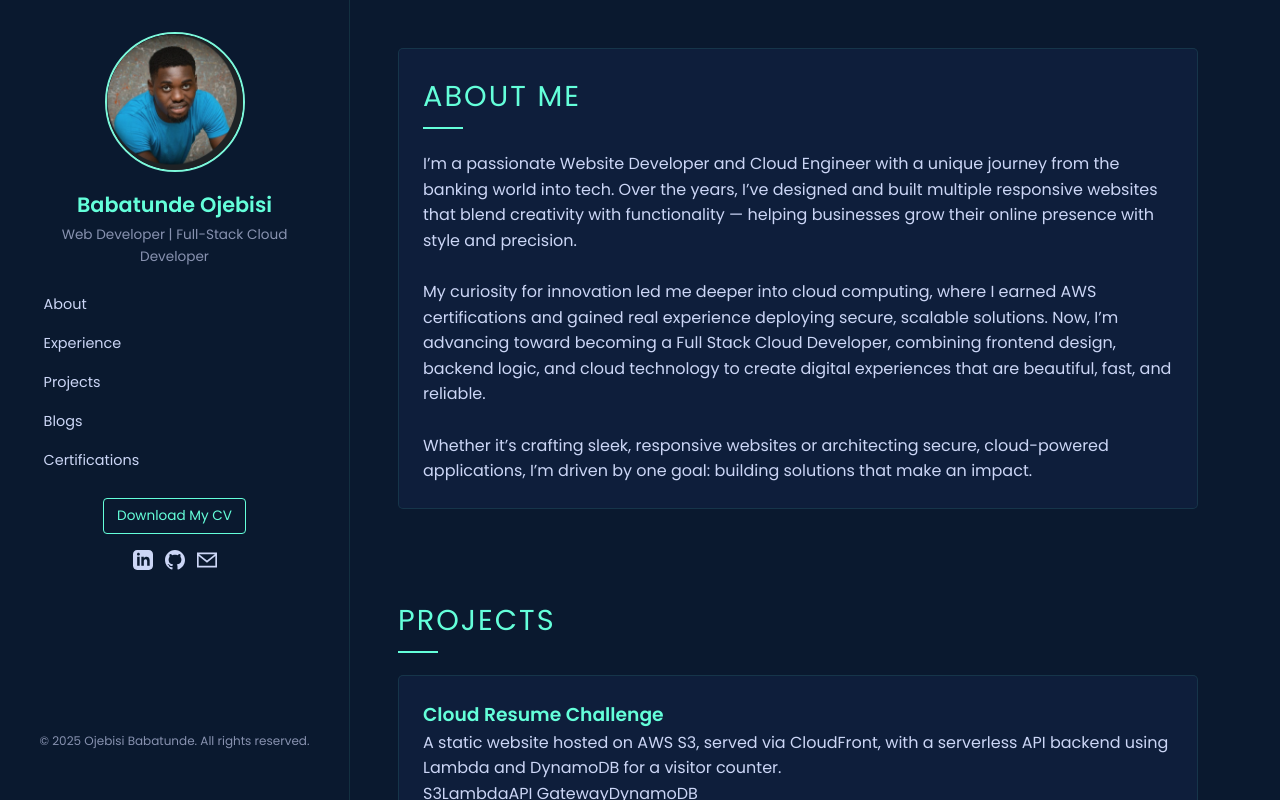
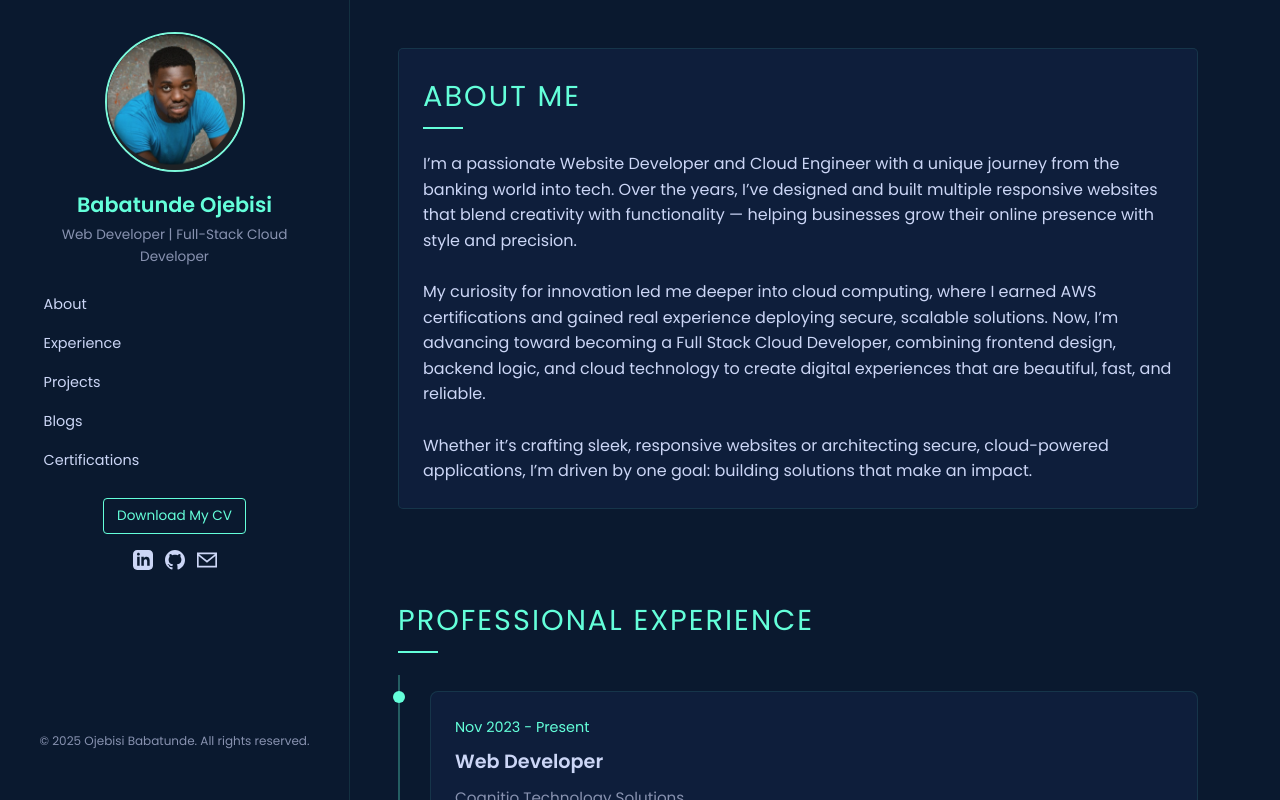
Before and after one commit to Babatunde-Ojebisi/Portfolio, a React (Create React App) app in the folder portfolio-react/: page / in a window 1280 px wide. Built offline with nearby package versions, Linux system fonts and the light colour scheme.

Commit message:
Completed Experience Section

```diff
--- a/portfolio-react/src/App.js
+++ b/portfolio-react/src/App.js
@@ -1,6 +1,7 @@
 import React from 'react';
 import './styles/globals.css';
 import About from './components/About';
+import Experience from './components/Experience';
 import Skills from './components/Skills';
 import Certifications from './components/Certifications';
 import Projects from './components/Projects';
@@ -56,9 +57,10 @@ function App() {
 
       <main className="main-content">
         <section id="about"><About /></section>
+        <section id="experience"><Experience /></section>
         <section id="projects"><Projects /></section>
         <section id="blogs"><Interests /></section>
-        <section id="career"><Skills /></section>
+        <section id="skills"><Skills /></section>
         <section id="certifications"><Certifications /></section>
         <section id="contact"><Contact /></section>
       </main>
--- /dev/null
+++ b/portfolio-react/src/components/Experience.js
@@ -0,0 +1,105 @@
+import React from 'react';
+
+function Experience() {
+  const experiences = [
+    {
+      period: "Nov 2023 - Present",
+      company: "Cognitio Technology Solutions",
+      position: "Web Developer",
+      description: "Specializing in creating modern, responsive websites with a focus on user experience and performance optimization.",
+      achievements: [
+        "Develop and maintain client websites using modern web technologies",
+        "Implement SEO best practices to improve website visibility",
+        "Manage Google Ads campaigns for enhanced online presence"
+      ],
+      skills: [
+        "Frontend Development",
+        "WordPress",
+        "SEO Optimization",
+        "Google Ads",
+        "Responsive Design",
+        "Performance Optimization"
+      ],
+      current: true
+    },
+    {
+      period: "Jul 2024 - Dec 2024",
+      company: "Soutech Ventures [Contract]",
+      position: "IT Instructor & Web Administrator",
+      description: "Led comprehensive training programs in Cloud Computing and Data Analytics while managing multiple corporate websites.",
+      achievements: [
+        "Trained students in AWS cloud services and data analytics fundamentals",
+        "Managed content strategy and website redesign projects",
+        "Improved website traffic through SEO optimization and content scheduling",
+        "Developed and delivered custom training materials for technical courses"
+      ],
+      skills: [
+        "AWS Cloud Services",
+        "Python Programming",
+        "SQL Database Management",
+        "Data Cleaning & Preparation",
+        "Content Management",
+        "Technical Training",
+        "Leadership",
+        "Communication"
+      ],
+      current: false
+    },
+    {
+      period: "Feb 2021 - Jan 2024",
+      company: "VCL Microfinance Bank",
+      position: "Bank Operation Officer",
+      description: "Managed daily banking operations while ensuring exceptional customer service and accurate transaction processing.",
+      achievements: [
+        "Handled daily banking transactions with 100% accuracy",
+        "Provided excellent customer service to diverse clientele",
+        "Maintained detailed records of all banking operations",
+        "Ensured compliance with banking regulations and procedures"
+      ],
+      skills: [
+        "Cash Management",
+        "Customer Service",
+        "Financial Operations",
+        "Risk Management",
+        "Problem Solving",
+        "Attention to Detail",
+        "Team Collaboration"
+      ],
+      current: false
+    }
+  ];
+
+  return (
+    <section id="experience">
+      <h2>Professional Experience</h2>
+      <div className="timeline">
+        {experiences.map((exp, index) => (
+          <div key={index} className="timeline-item">
+            <div className="timeline-dot"></div>
+            <div className="timeline-content">
+              <div className="timeline-period">{exp.period}</div>
+              <h3 className="timeline-title">{exp.position}</h3>
+              <div className="timeline-company">{exp.company}</div>
+              <p className="timeline-description">{exp.description}</p>
+              <div className="timeline-achievements">
+                <h4>Key Achievements:</h4>
+                <ul>
+                  {exp.achievements.map((achievement, i) => (
+                    <li key={i}>{achievement}</li>
+                  ))}
+                </ul>
+              </div>
+              <div className="timeline-skills">
+                {exp.skills.map((skill, i) => (
+                  <span key={i} className="skill-tag">{skill}</span>
+                ))}
+              </div>
+            </div>
+          </div>
+        ))}
+      </div>
+    </section>
+  );
+}
+
+export default Experience;
--- a/portfolio-react/src/styles/globals.css
+++ b/portfolio-react/src/styles/globals.css
@@ -216,6 +216,137 @@ section h2::after {
     background-color: var(--accent);
 }
 
+/* --- Experience Section Styles --- */
+.timeline {
+    position: relative;
+    padding: 1rem 0;
+}
+
+.timeline::before {
+    content: '';
+    position: absolute;
+    left: 0;
+    top: 0;
+    height: 100%;
+    width: 2px;
+    background-color: var(--accent);
+    opacity: 0.3;
+}
+
+.timeline-item {
+    position: relative;
+    padding-left: 2rem;
+    margin-bottom: 2.5rem;
+}
+
+.timeline-item:last-child {
+    margin-bottom: 0;
+}
+
+.timeline-dot {
+    position: absolute;
+    left: -5px;
+    top: 0;
+    width: 12px;
+    height: 12px;
+    border-radius: 50%;
+    background-color: var(--accent);
+    border: 2px solid var(--background);
+}
+
+.timeline-content {
+    background: var(--card-bg);
+    border: 1px solid var(--card-border);
+    border-radius: 8px;
+    padding: 1.5rem;
+    transition: all 0.3s ease;
+}
+
+.timeline-content:hover {
+    transform: translateX(10px);
+    box-shadow: 0 4px 12px rgba(0, 0, 0, 0.1);
+}
+
+.timeline-period {
+    color: var(--accent);
+    font-size: 0.9rem;
+    margin-bottom: 0.5rem;
+    font-weight: 500;
+}
+
+.timeline-title {
+    font-size: 1.2rem;
+    margin-bottom: 0.5rem;
+    color: var(--primary-text);
+    font-weight: 600;
+}
+
+.timeline-company {
+    color: var(--secondary-text);
+    font-size: 0.95rem;
+    margin-bottom: 1rem;
+}
+
+.timeline-description {
+    color: var(--primary-text);
+    font-size: 0.95rem;
+    line-height: 1.5;
+    margin-bottom: 1rem;
+}
+
+.timeline-achievements {
+    margin: 1rem 0;
+}
+
+.timeline-achievements h4 {
+    color: var(--primary-text);
+    font-size: 0.95rem;
+    margin-bottom: 0.75rem;
+    font-weight: 600;
+}
+
+.timeline-achievements ul {
+    list-style-type: none;
+    padding-left: 0;
+}
+
+.timeline-achievements li {
+    color: var(--secondary-text);
+    font-size: 0.9rem;
+    margin-bottom: 0.5rem;
+    padding-left: 1.25rem;
+    position: relative;
+    line-height: 1.4;
+}
+
+.timeline-achievements li::before {
+    content: "•";
+    color: var(--accent);
+    position: absolute;
+    left: 0;
+    font-weight: bold;
+}
+
+.timeline-skills {
+    display: flex;
+    flex-wrap: wrap;
+    gap: 0.6rem;
+    margin-top: 1.2rem;
+    padding-top: 1.2rem;
+    border-top: 1px solid var(--card-border);
+}
+
+.skill-tag {
+    background-color: transparent;
+    color: var(--secondary-text);
+    font-size: 0.85rem;
+    padding: 0.35rem 0.8rem;
+    border-radius: 4px;
+    border: 1.5px solid var(--accent);
+    font-weight: 500;
+    letter-spacing: 0.2px;
+}
+
 /* --- Skills Section Styles --- */
 .skills-container {
     display: grid;
```
